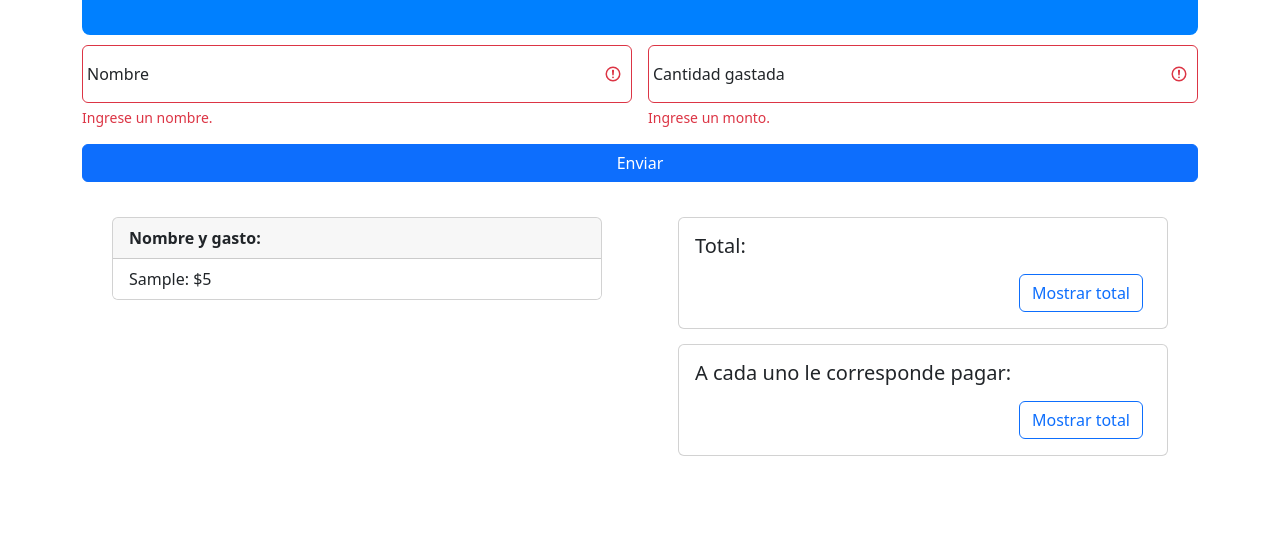
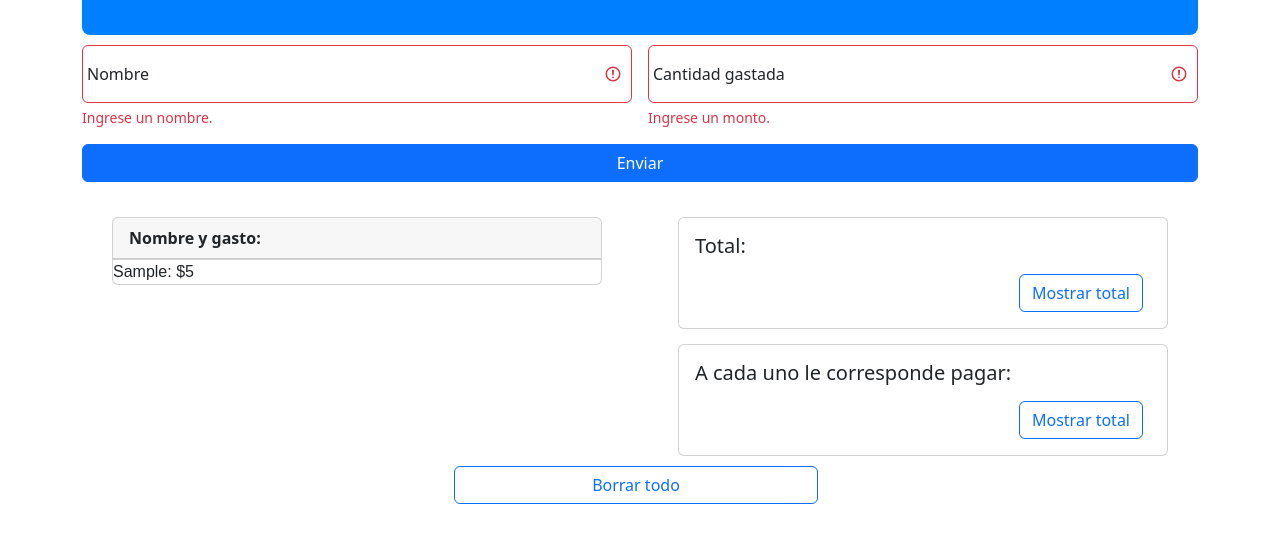
Before and after one commit to dev1-ish/https---github.com-dev1-ish-La-764-entrega-sprint-2, a plain HTML site: page index.html in a window 1280 px wide. Both pictures are taken after typing "Sample", "5" into the empty fields and a click on the button "Enviar". Shown: the part 128-670 px from the top of the page. Drawn offline with nearby package versions, Linux system fonts and the light colour scheme.

Commit message:
creation of ul-li, button reset

```diff
--- a/index.html
+++ b/index.html
@@ -19,7 +19,8 @@
         </div>
         <form class="row g-3 needs-validation" novalidate>
             <div class="form-floating col-md-6">
-                <input type="text" class="form-control" id="name" placeholder="Ejemplo: Paula" required>
+                <!-- NOT WORKING: HTML ATTRIBUTE PATTERN -->
+                <input type="text" pattern="[a-Z]" class="form-control" id="name" placeholder="Ejemplo: Paula" required>
                 <label for="floatingInput" class="form-label">Nombre</label>
                 <div class="invalid-feedback">
                     Ingrese un nombre.
@@ -44,7 +45,7 @@
         </form>
         <div class="row g-3 justify-content-evenly">
             <div class="col">
-                <div class="card" id="">
+                <div class="card" id="list">
                     <div class="card-header">Nombre y gasto:</div>
                     <ul id="nombreYmonto" class="list-group list-group-flush"></ul>
                 </div>
@@ -70,6 +71,9 @@
                 </div>
             </div>
         </div>
+        <div class="button-reset d-grid col-4 mx-auto">
+            <button class="btn btn-outline-primary me-md-2" id="reset">Borrar todo</button>
+        </div>
     </div>
     <script src="https://cdn.jsdelivr.net/npm/bootstrap@5.2.0-beta1/dist/js/bootstrap.bundle.min.js" integrity="sha384-pprn3073KE6tl6bjs2QrFaJGz5/SUsLqktiwsUTF55Jfv3qYSDhgCecCxMW52nD2" crossorigin="anonymous"></script>
     <script src="index.js"></script>
--- a/index.js
+++ b/index.js
@@ -52,6 +52,16 @@ const submitInputs = function (submitWithEnter){
 })
 
 
+// 5- REVISAR FORM VALIDATION (HTML attribute pattern is not working):
+
+// ALPHAONLY for name input (not num)
+
+/* NO FUNCIONA -aplicado a input clase alphaOnly - bug: no toma los valores
+$('.alphaOnly').bind('keyup blur',function(){
+    var node = $(this);
+    node.val(node.val().replace(/[^a-z ]/g,'') ); }
+);
+*/
 
 // si hubiera checkbox
 
@@ -73,11 +83,11 @@ inputCost.addEventListener("change", (evt) => catchCost(evt));
 const catchName = (evt) => (peopleName = evt.target.value);
 const catchCost = (evt) => (cost = evt.target.value);
 
-// 2- modificar/ ELIMINAR F(X) -> HECHA LA VALIDACIÓN
+// 2- MODIFICADA, crea item, sale alerta || modificar/ ELIMINAR F(X) -> HECHA LA VALIDACIÓN
 
 const ejecutar = () => {
   if (cost >= 1) {
-    mostrarNombreYmonto(peopleName, cost);
+    createNewUl(peopleName, cost);
     inputName.value = "";
     inputCost.value = "";
   } else {
@@ -88,21 +98,52 @@ const ejecutar = () => {
 
 
 
-const nameArray = []
-const costArray = []
+// const nameArray = []
+// const costArray = []
 const cardSumData = document.getElementById("card-text-sum")
 const cardAvgData = document.getElementById("card-text-avg")
 
-// 3- REVISAR/MODIFICAR F(X)
+// 3- REVISAR/MODIFICAR F(X) -- LISTO --
 
-function mostrarNombreYmonto(_nombre, _monto) {
-  nameArray.push(_nombre)
-  costArray.push(_monto * 1)
-  listaNombreYmonto.innerHTML += `<li class="list-group-item">${_nombre}: $${_monto}</li>`;
-}
+// function mostrarNombreYmonto(_nombre, _monto) {
+//   nameArray.push(_nombre)
+//   costArray.push(_monto * 1)
+//   createNewUl;
+//   listaNombreYmonto.innerHTML += `<li class="list-group-item">${_nombre}: $${_monto}</li>`;
+// }
 
 
 // 4- SACAR BOTONES P/TOTAL, REALIZAR CÁLCULO DINÁMICO
+
+
+
+
+// const parent = document.getElementById("list");
+// const theChildNodes = parent.childNodes;
+// parent.appendChild(newList)
+
+// document.body.onload = addElement;
+
+// function addElement() {
+//   const newUl = document.createElement("ul");
+//   const newContent = document.createTextNode(`${_nombre}: $${_monto}`);
+//   newUl.appendChild(newContent);
+//   const currentDiv = document.getElementById("list");
+//   document.body.insertBefore(newUl, currentDiv);
+// }
+
+
+
+function createNewUl(_nombre, _monto) {
+  const currentDiv = document.getElementById("list");
+  currentDiv.insertAdjacentHTML("beforeend", `<li class="list-group-item">${_nombre}: $${_monto}</li>`);
+}
+
+const reset = document.querySelector('#reset');
+reset.addEventListener('click', () => {
+  document.location.reload();
+});
+
 
 const initialValue = 0;
 
--- a/style.css
+++ b/style.css
@@ -18,3 +18,10 @@
 #myButton {
     margin-bottom: 20px;
 }
+
+.button-reset {
+    margin-top: 10px;
+}
+li {
+    font-family: Arial, Helvetica, sans-serif;
+}
```
